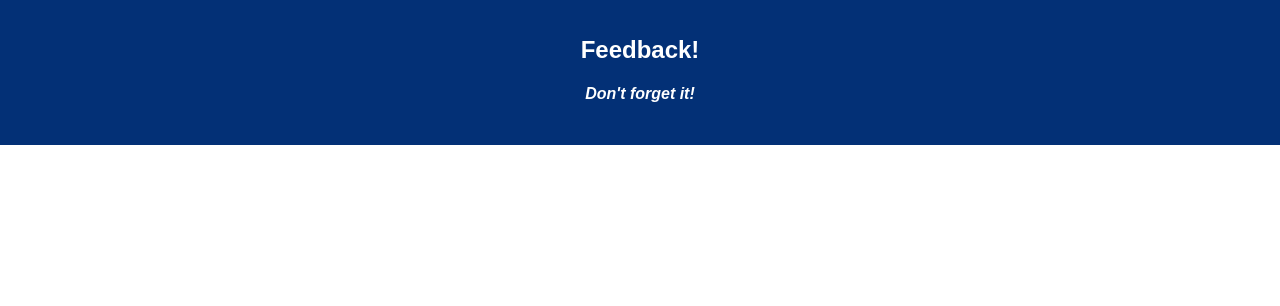
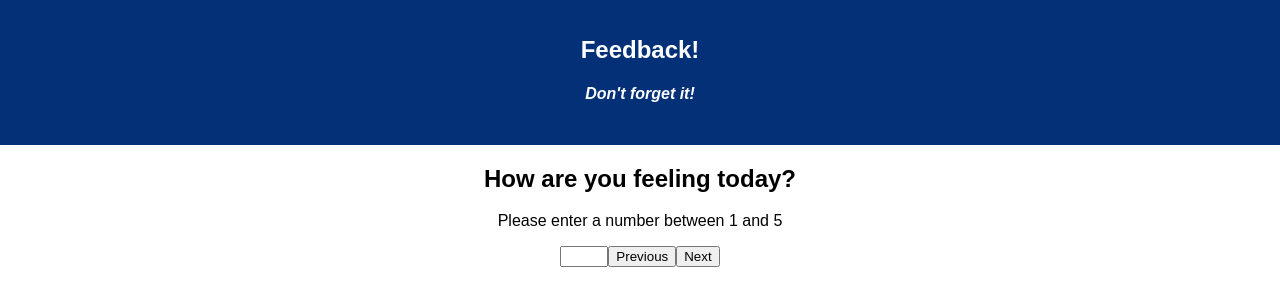
Before and after one commit to its-justus/redux-feedback-loop, a React (Create React App) app: page /#/feedback/1 in a window 1280 px wide. Shown: the top 306 px of the page. Built offline with nearby package versions, Linux system fonts and the light colour scheme.

Commit message:
numberFeedback component is complete

```diff
--- a/src/components/App/App.js
+++ b/src/components/App/App.js
@@ -3,6 +3,7 @@ import axios from 'axios';
 import './App.css';
 import { HashRouter as Router, Switch, Route } from 'react-router-dom';
 import LandingPage from '../LandingPage/LandingPage';
+import NumberFeedback from '../NumberFeedback/NumberFeedback';
 
 class App extends Component {
   render() {
@@ -18,13 +19,13 @@ class App extends Component {
 							<LandingPage />
 						</Route>
 						<Route exact path="/feedback/1">
-							{/* Feelings page */}
+							<NumberFeedback fieldName="feeling" sequenceNumber={1} question="How are you feeling today?"/>
 						</Route>
 						<Route exact path="/feedback/2">
-							{/* Understanding page */}
+						<NumberFeedback fieldName="understanding" sequenceNumber={2} question="How well are you understanding the content?"/>
 						</Route>
 						<Route exact path="/feedback/3">
-							{/* Support page */}
+						<NumberFeedback fieldName="support" sequenceNumber={3} question="How well are you being supported?"/>
 						</Route>
 						<Route exact path="/feedback/4">
 							{/* Comments page */}
--- a/src/components/LandingPage/LandingPage.js
+++ b/src/components/LandingPage/LandingPage.js
@@ -9,7 +9,7 @@ class LandingPage extends React.Component {
 
 	render() {
 		return (
-			<div id="LandingPage">
+			<div className="landing-page">
 				<h2>Welcome to the Feedback App!</h2>
 				<button type="button" onClick={this.startFeedback}>Add Feedback</button>
 			</div>
--- /dev/null
+++ b/src/components/NumberFeedback/NumberFeedback.js
@@ -0,0 +1,87 @@
+import React from "react";
+import { withRouter } from "react-router";
+import { connect } from "react-redux";
+
+class NumberFeedback extends React.Component {
+  /* Required Props
+		- fieldName
+		- sequenceNumber
+		- question
+	*/
+
+	// we keep our state entirely in the redux store. more overhead processing but far simpler
+  handleChange = (event) => {
+    const { fieldName, sequenceNumber } = this.props;
+    let value = event.target.value;
+
+    // make value an integer and ensure it is between 1 and 5
+    value = parseInt(value);
+    if (value < 1) {
+      value = 1;
+    } else if (value > 5) {
+      value = 5;
+    }
+    this.props.dispatch({
+      type: "UPDATE_FORM",
+      payload: { [fieldName]: { value: value, sequence: sequenceNumber } },
+    });
+  };
+
+  // navigate to the next page in the sequence
+  next = (event) => {
+    event.preventDefault();
+    this.props.history.push(
+      `/feedback/${Number(this.props.sequenceNumber) + 1}`
+    );
+  };
+
+  back = (event) => {
+    event.preventDefault();
+    // if we are the first page in the sequence, go back to root
+    if (this.props.sequenceNumber === 1) {
+      this.props.history.push(`/`);
+    } else {
+      // otherwise go back one in the sequence
+      this.props.history.push(
+        `/feedback/${Number(this.props.sequenceNumber) - 1}`
+      );
+    }
+  };
+
+  render() {
+    const { fieldName, sequenceNumber, question, form } = this.props;
+    const fieldValue = form[fieldName]?.value || '';
+    if (!fieldName) throw new ReferenceError("Missing required prop fieldName");
+    if (!sequenceNumber)
+      throw new ReferenceError("Missing required prop sequenceNumber");
+    if (!question) throw new ReferenceError("Missing required prop question");
+    return (
+      <div className="number-feedback">
+        <h2>{question}</h2>
+        <p>Please enter a number between 1 and 5</p>
+        <form onSubmit={this.next}>
+          <input
+            required
+            onChange={this.handleChange}
+            value={fieldValue}
+            type="number"
+            min={1}
+            max={5}
+            step={1}
+          />
+          <button type="button" onClick={this.back}>
+            Previous
+          </button>
+          <button type="submit">Next</button>
+        </form>
+      </div>
+    ); // end return
+  } // end render
+} // end NumberFeedback
+
+const mapStateToProps = (state) => {
+  console.log("NumberFeedback.mapStateToProps()", state);
+  return { form: state.form };
+};
+
+export default withRouter(connect(mapStateToProps)(NumberFeedback));
```
Also changed, not shown: 1 other file (tests, documents, lock files or other folders).
